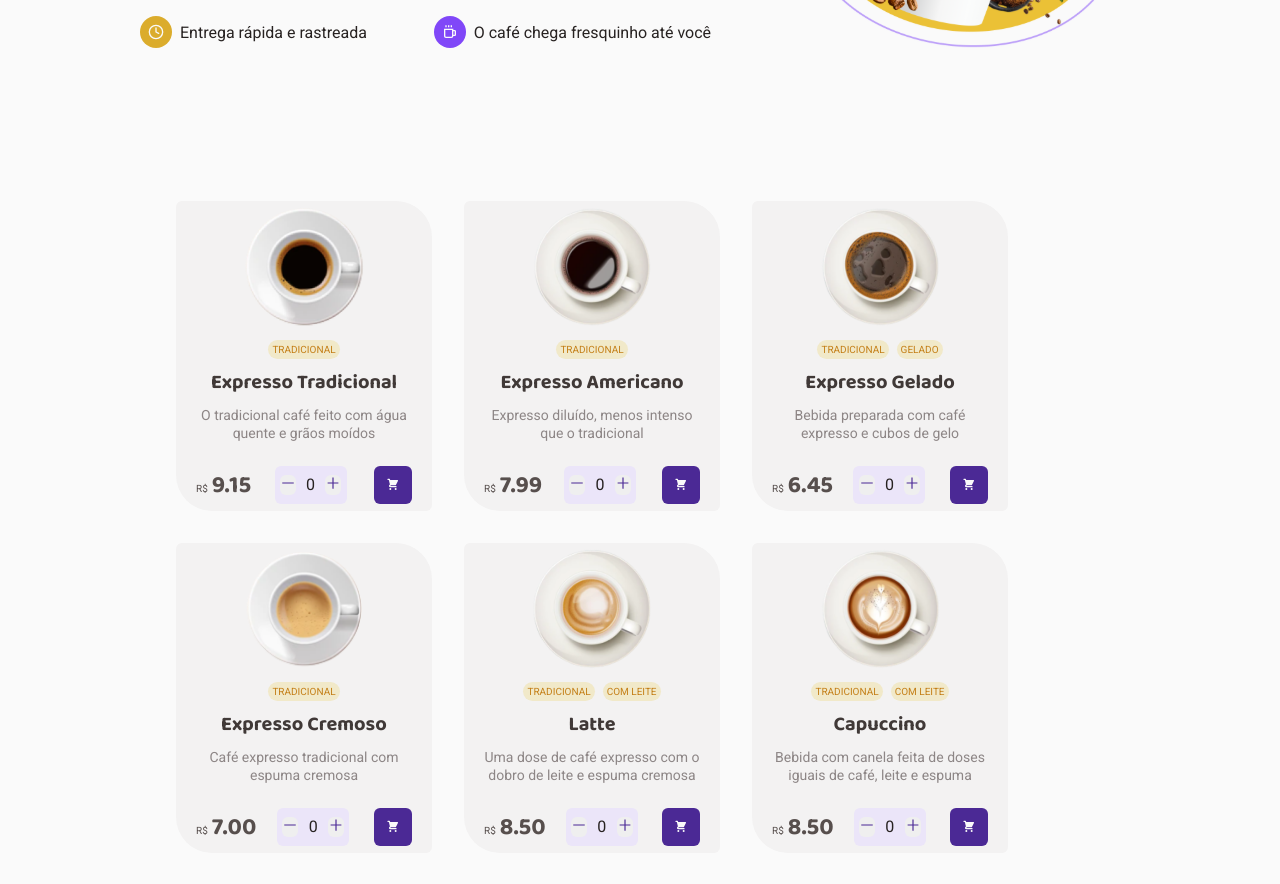
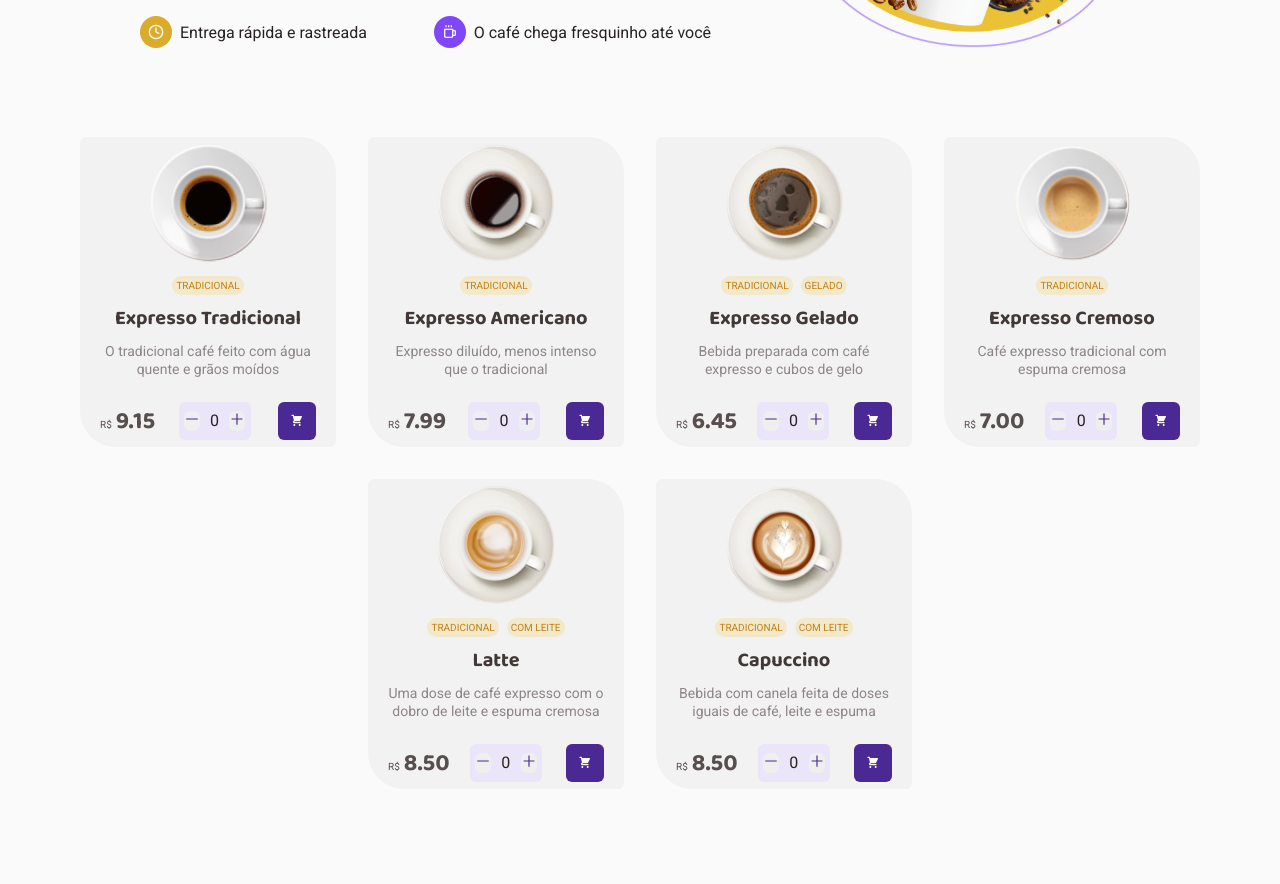
Before and after one commit to cp-yago/shop-anything, a React (Vite) app: page / in a window 1280 px wide. Shown: the part 380-1264 px from the top of the page. After the commit the page ends 1185 px from the top, so only its background shows below. Built offline with nearby package versions, Linux system fonts and the light colour scheme; data requests are answered from the project's data file.

Commit message:
styles: refactoring product list

```diff
--- a/src/pages/Home/ProductList/styles.ts
+++ b/src/pages/Home/ProductList/styles.ts
@@ -3,7 +3,8 @@ import styled from 'styled-components';
 export const Container = styled.div`
   display: flex;
   flex-wrap: wrap;
+  justify-content: center;
+  align-items: center;
   width: 100%;
-  padding: 64px 160px;
   margin: 0;
 `;
```
